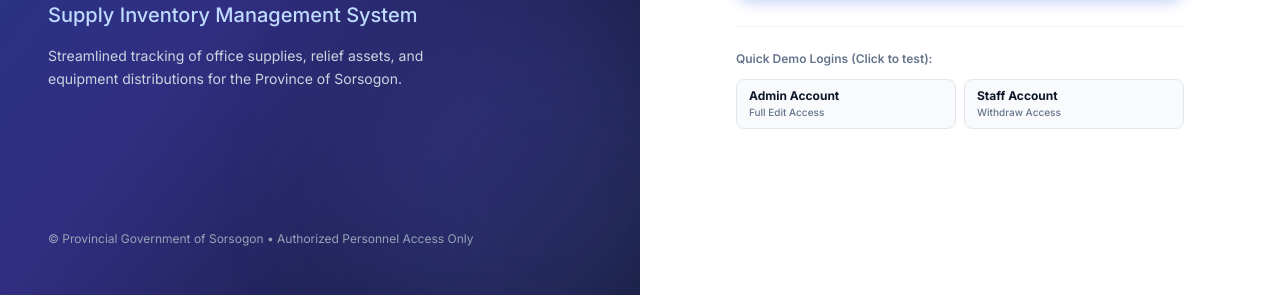
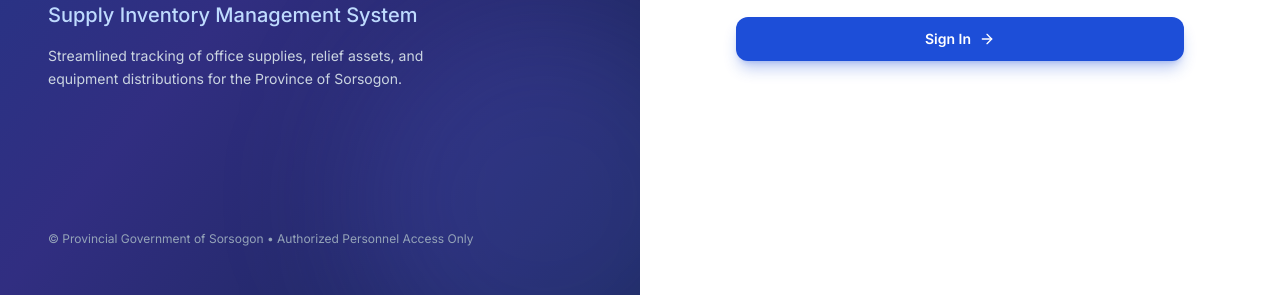
Before and after one commit to sorsogonpswdojljesalva-png/PSWDOims, a plain HTML site: page index.html in a window 1280 px wide. Shown: the part 505-800 px from the top of the page. Drawn offline with nearby package versions, Linux system fonts and the light colour scheme.

Commit message:
Update index.html

```diff
--- a/index.html
+++ b/index.html
@@ -59,7 +59,7 @@
     <div id="auth-screen" class="min-h-screen w-full flex flex-col md:flex-row bg-white">
 
         <!-- LEFT HALF: BRANDING & LOGO SHOWCASE SECTION -->
-        <div class="md:w-1/2 bg-gradient-to-br from-blue-900 via-indigo-900 to-slate-900 p-8 lg:p-12 text-white flex flex-col justify-between relative overflow-hidden">
+          <div class="w-full md:w-1/2 bg-gradient-to-br from-blue-900 via-indigo-900 to-blue-950 text-white p-8 md:p-12 flex flex-col justify-between relative overflow-hidden select-none cursor-default">
             <!-- Background Decorative Geometric Blobs -->
             <div class="absolute -top-24 -left-24 w-96 h-96 bg-blue-600/20 rounded-full blur-3xl pointer-events-none"></div>
             <div class="absolute -bottom-24 -right-24 w-96 h-96 bg-indigo-500/20 rounded-full blur-3xl pointer-events-none"></div>
@@ -167,20 +167,7 @@
                     </button>
                 </form>
 
-                <!-- Quick Preset Demo Accounts -->
-                <div class="pt-6 border-t border-slate-100">
-                    <p class="text-xs text-slate-500 font-semibold mb-3">Quick Demo Logins (Click to test):</p>
-                    <div class="grid grid-cols-2 gap-2">
-                        <button onclick="quickFillLogin('admin', 'password123')" class="px-3 py-2 bg-slate-50 hover:bg-slate-100 border border-slate-200 rounded-lg text-xs text-left font-medium text-slate-700 transition">
-                            <div class="font-bold text-slate-900">Admin Account</div>
-                            <div class="text-[10px] text-slate-500">Full Edit Access</div>
-                        </button>
-                        <button onclick="quickFillLogin('staff', 'password123')" class="px-3 py-2 bg-slate-50 hover:bg-slate-100 border border-slate-200 rounded-lg text-xs text-left font-medium text-slate-700 transition">
-                            <div class="font-bold text-slate-900">Staff Account</div>
-                            <div class="text-[10px] text-slate-500">Withdraw Access</div>
-                        </button>
-                    </div>
-                </div>
+
 
             </div>
         </div>
@@ -708,7 +695,7 @@
             const password = document.getElementById('login-password').value.trim();
             const errorBox = document.getElementById('login-error');
 
-            if ((username.toLowerCase() === 'admin' || username.toLowerCase() === 'staff') && password === 'password123') {
+            if ((username.toLowerCase() === 'admin' || username.toLowerCase() === 'staff') && password === 'admin') {
                 errorBox.classList.add('hidden');
 
                 currentUser = {
```
